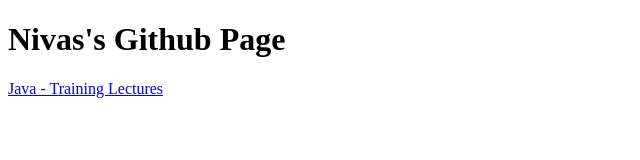
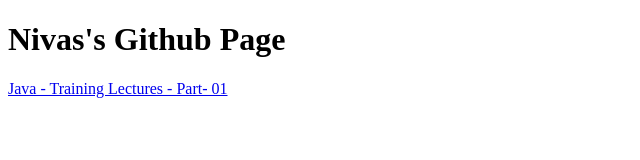
Before and after one commit to NivasDonthireddy/nivasdonthireddy.github.io, a plain HTML site: page index.html in a window 1280 px wide. Shown: the full height of the page, 0-640 px from the left. Drawn offline with Linux system fonts and the light colour scheme.

Commit message:
Update index.html

```diff
--- a/index.html
+++ b/index.html
@@ -5,6 +5,6 @@
 </head>
 <body>
 <h1>Nivas's Github Page</h1>
-	<a href='Java.html'><p>Java - Training Lectures</p></a>
+	<a href='Notes-03.html'><p>Java - Training Lectures - Part- 01</p></a>
 </body>
 </html>
```
